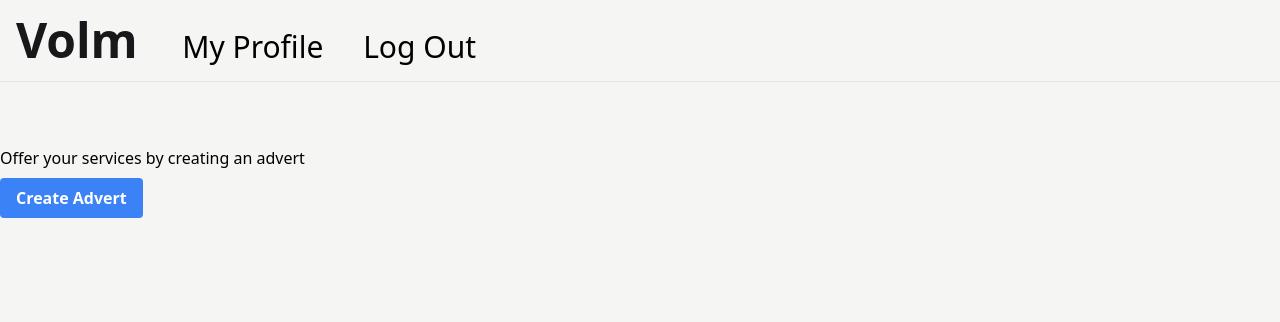
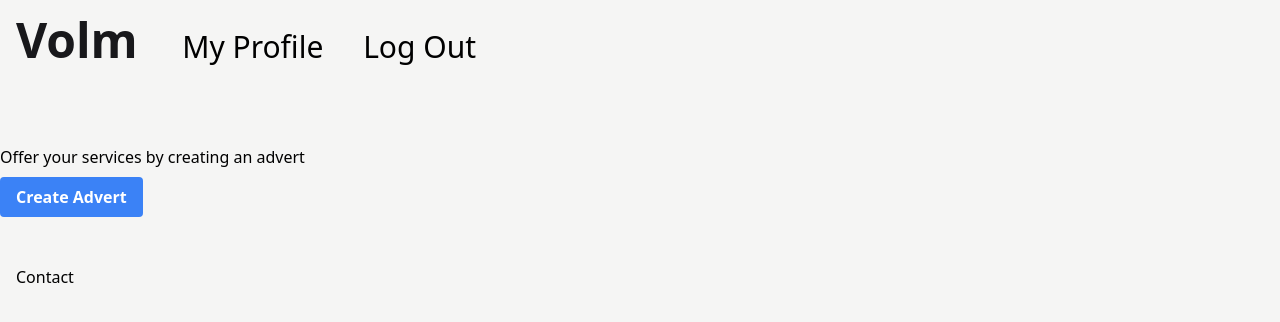
Before and after one commit to gedkirkham/volm, a Django app: page /accounts/profile/ in a window 1280 px wide. Shown: the top 322 px of the page. Run offline with Django 3.2, Linux system fonts and the light colour scheme; the visitor is signed in with stand-in values (Sample User, id 1); data that the repository does not hold is empty; style sheets or scripts are compiled from the project's sources; some libraries are stand-ins or nearby versions.

Commit message:
refactor: move contact link from header to footer

```diff
--- a/volm/templates/base.html
+++ b/volm/templates/base.html
@@ -86,15 +86,7 @@
                         </li>
                         <li class="tw-inline">
                             <a
-                                class="tw_main_nav_a"
-                                href="{% url 'contact:contact_email' %}"
-                            >
-                                Contact
-                            </a>
-                        </li>
-                        <li class="tw-inline">
-                            <a
-                                class="tw_main_nav_a"
+                                class="tw-px-4 tw-py-2 tw-rounded tw-bg-yellow-100 tw-border-2 tw-border-white tw-shadow-md"
                                 href="{% url 'login' %}"
                             >
                                 Log-in
@@ -103,13 +95,22 @@
                     </div>
                 {% endif %}
             </ul>
-
-            <hr />
         </nav>
 
         <main>
             {% block content %}
             {% endblock %}
         </main>
+
+        <footer>
+            <li class="tw-inline">
+                <a
+                    class="tw_main_nav_a"
+                    href="{% url 'contact:contact_email' %}"
+                >
+                    Contact
+                </a>
+            </li>
+        </footer>
     </body>
 </html>
```
